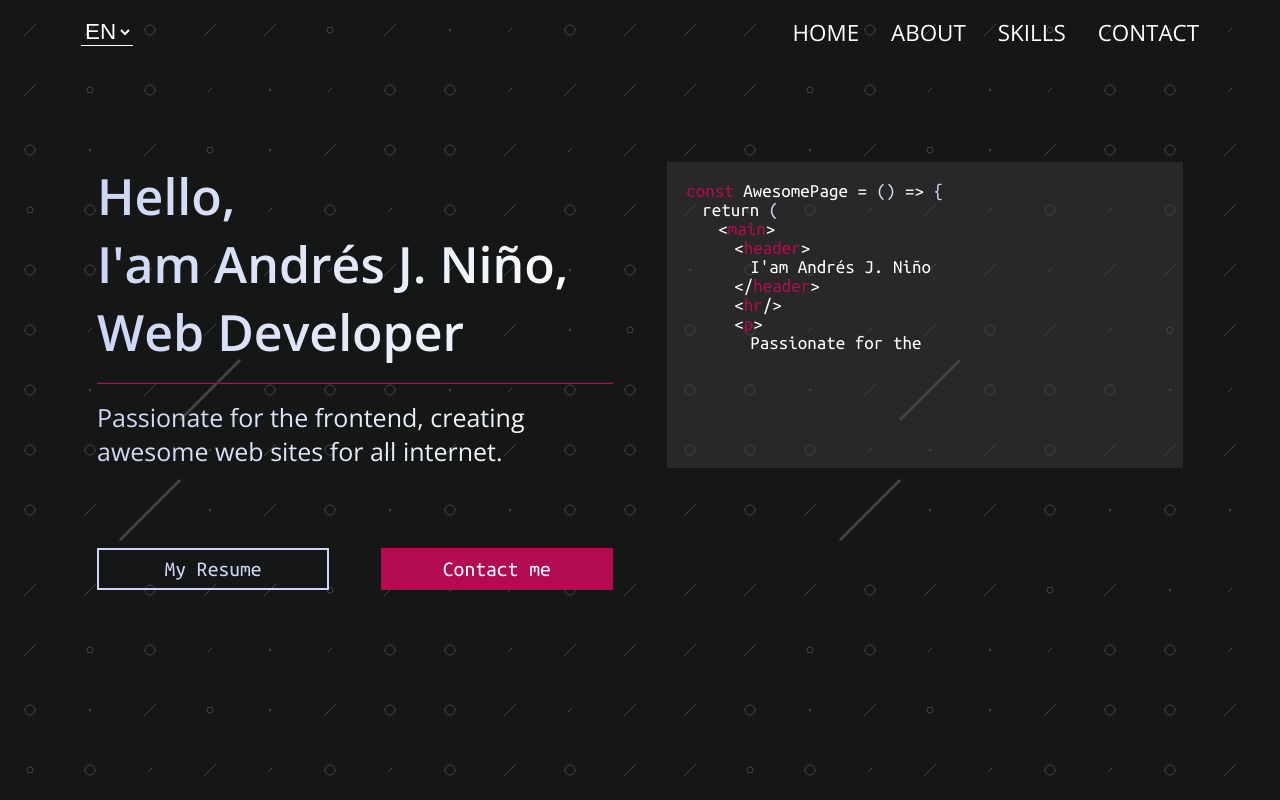
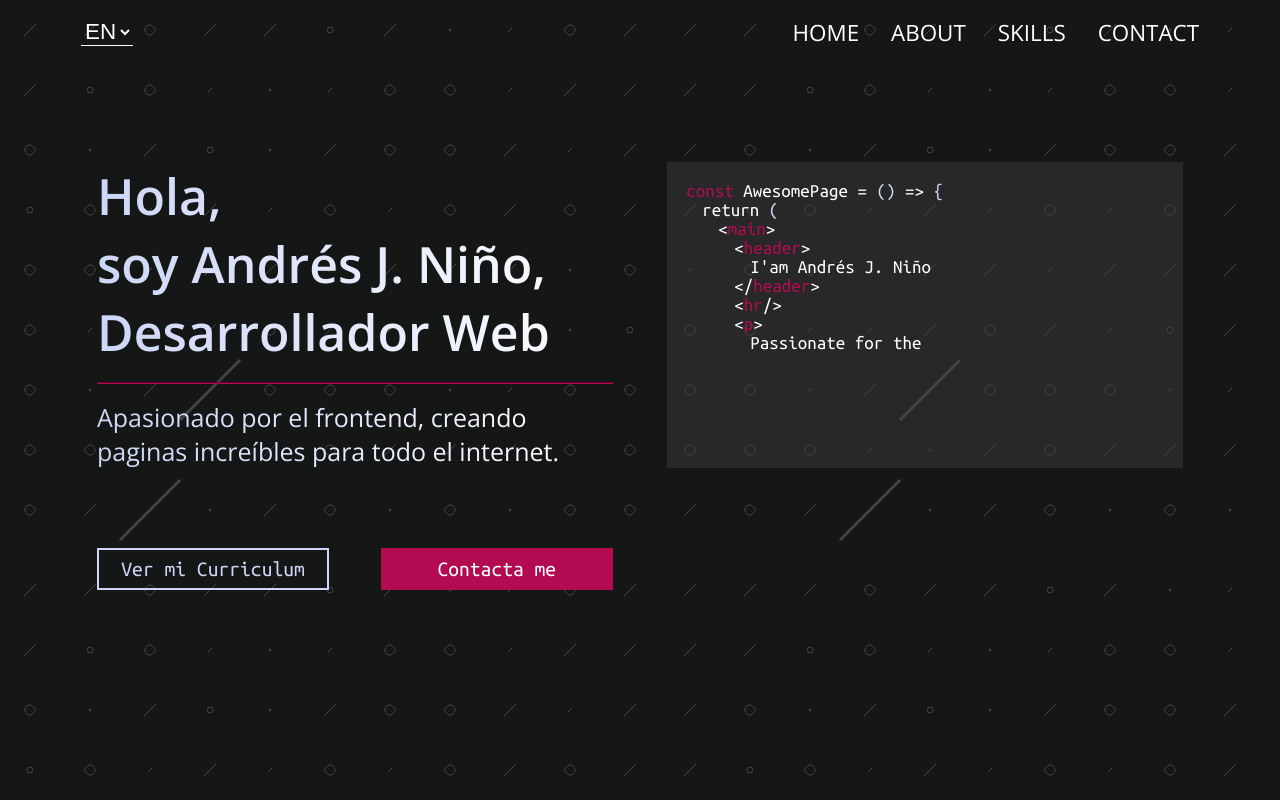
Before and after one commit to AndresJoaquinNino/my-web-site, a React (Create React App) app: page / in a window 1280 px wide. Shown: the top 800 px of the page. Built offline with nearby package versions, Linux system fonts and the light colour scheme; the HTML template or start-up script is replaced by a standard one.

Commit message:
Creating routes for the current language

```diff
--- a/src/App.js
+++ b/src/App.js
@@ -11,7 +11,7 @@ i18next.init({
     interpolation: {
         escapeValue: false
     },
-    lng: 'en',
+    lng: 'es',
     resources:{
         es: {
             global: spanish
@@ -27,7 +27,8 @@ const App = () => {
         <I18nextProvider i18n={i18next}>
             <BrowserRouter>
                 <Routes>
-                    <Route path="/" element={<Home/>}/>
+                    <Route path="/" element={<Home lang='es'/>}/>
+                    <Route path="/en" element={<Home lang='en'/>}/>
                     <Route path="*" element={<NotFound/>}/>
                 </Routes>
             </BrowserRouter>
```
